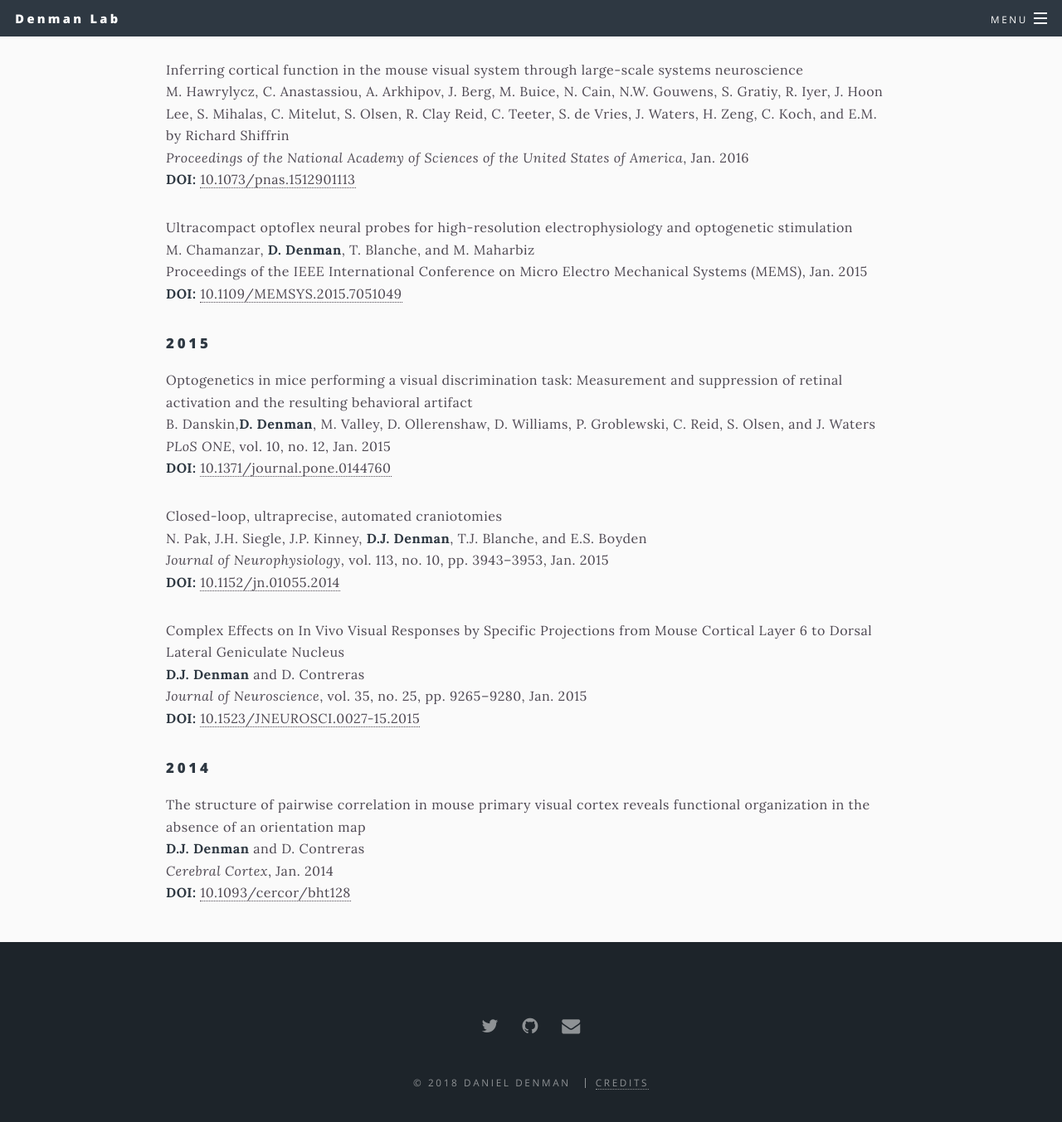
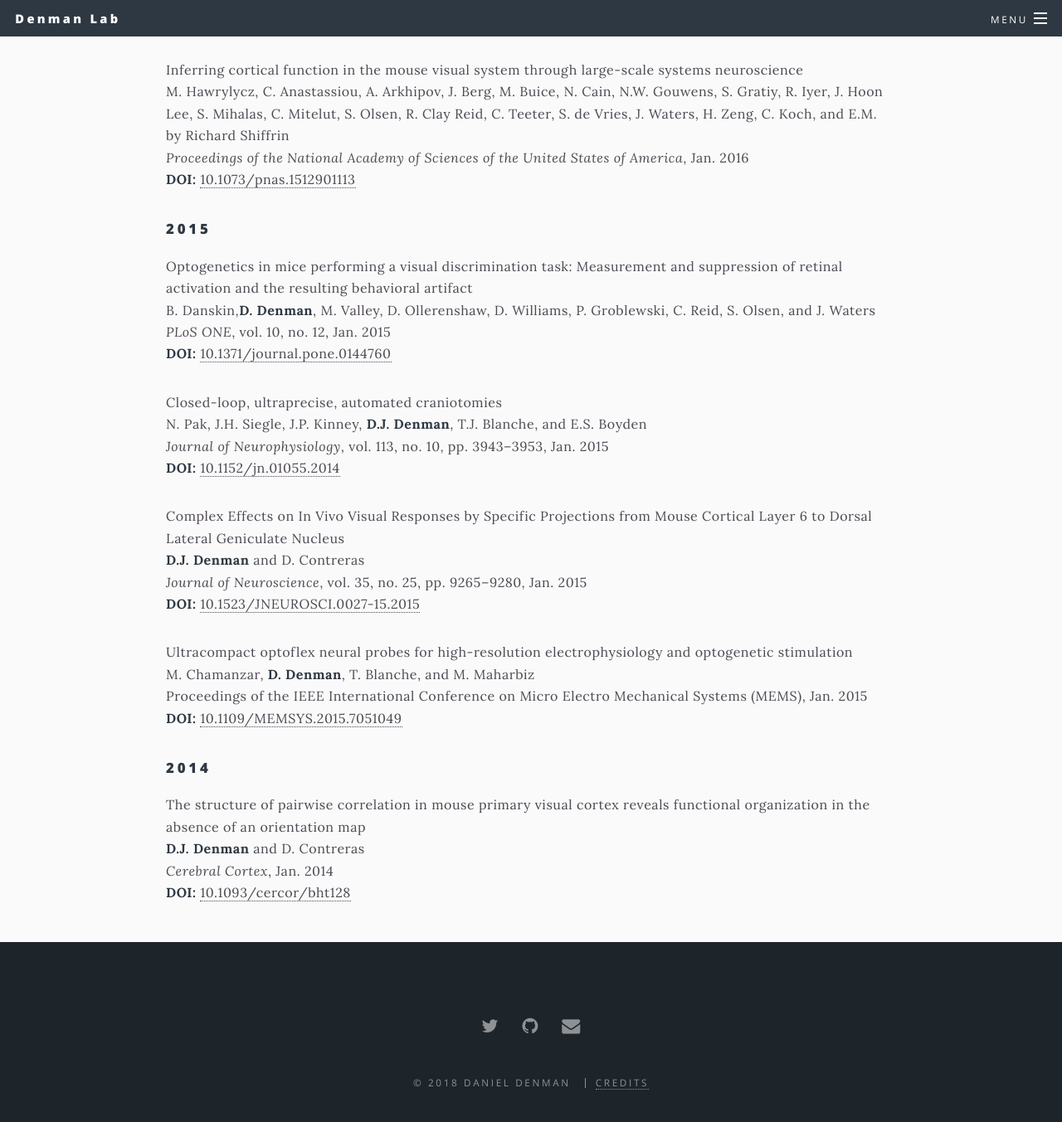
Before and after one commit to denmanlab/denmanlab.github.io, a Jekyll site: the page built from pubs.md, in a window 1280 px wide and 1400 px high, scrolled down 1881 px. Shown: the top 1353 px of the window at 83% size. Built offline with Jekyll 4.4.1, drawn with Linux system fonts in a browser that asks for light colours; our own code applies the rules of GitHub Pages for plain Markdown files; part of the change alters nothing that is shown.

```diff
--- a/pubs.md
+++ b/pubs.md
@@ -77,12 +77,6 @@ background-image: Figure 3_formatted.png
 <span>_Proceedings of the National Academy of Sciences of the United States of America_, Jan. 2016</span>{:.journal}
 <span>**DOI:** [10.1073/pnas.1512901113](https://dx.doi.org/10.1073/pnas.1512901113)</span>{:.doi}
 
-{:.paper}
-<span>Ultracompact optoflex neural probes for high-resolution electrophysiology and optogenetic stimulation</span>{:.papertitle}
-<span>M. Chamanzar, **D. Denman**, T. Blanche, and M. Maharbiz</span>{:.authors}
-<span>Proceedings of the IEEE International Conference on Micro Electro Mechanical Systems (MEMS), Jan. 2015</span>{:.journal}
-<span>**DOI:** [10.1109/MEMSYS.2015.7051049](https://dx.doi.org/10.1109/MEMSYS.2015.7051049)</span>{:.doi}
-
 {:.year}
 ### 2015
 
@@ -104,6 +98,12 @@ background-image: Figure 3_formatted.png
 <span>_Journal of Neuroscience_, vol. 35, no. 25, pp. 9265--9280, Jan. 2015</span>{:.journal}
 <span>**DOI:** [10.1523/JNEUROSCI.0027-15.2015](https://dx.doi.org/10.1523/JNEUROSCI.0027-15.2015)</span>{:.doi}
 
+{:.paper}
+<span>Ultracompact optoflex neural probes for high-resolution electrophysiology and optogenetic stimulation</span>{:.papertitle}
+<span>M. Chamanzar, **D. Denman**, T. Blanche, and M. Maharbiz</span>{:.authors}
+<span>Proceedings of the IEEE International Conference on Micro Electro Mechanical Systems (MEMS), Jan. 2015</span>{:.journal}
+<span>**DOI:** [10.1109/MEMSYS.2015.7051049](https://dx.doi.org/10.1109/MEMSYS.2015.7051049)</span>{:.doi}
+
 {:.year}
 ### 2014
 
```
